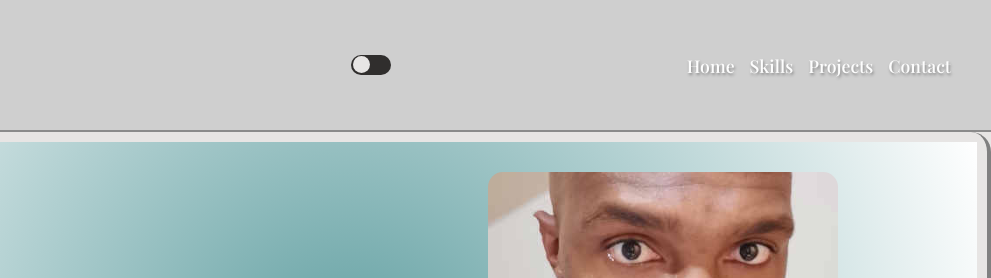
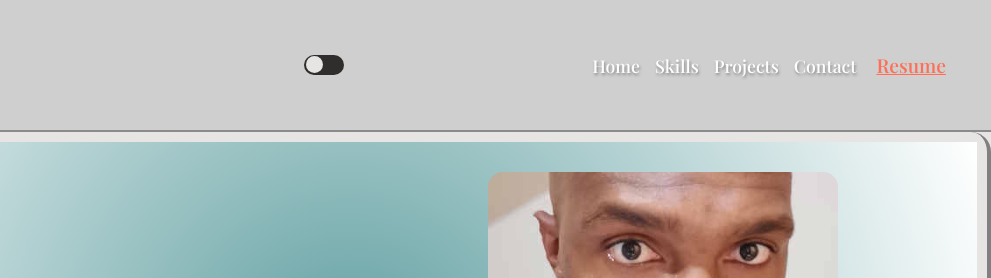
Before and after one commit to DeeBest/personal-webpage, a plain HTML site: page index.html in a window 1280 px wide. Shown: the top 278 px of the page, 289-1280 px from the left. Drawn offline with nearby package versions, Linux system fonts and the light colour scheme; a web font is replaced by a local one.

Commit message:
added button for downloading resume in the header

```diff
--- a/index.css
+++ b/index.css
@@ -7,7 +7,7 @@
   font-family: 'Playfair Display', 'Times New Roman', Times, serif;
 }
 html {
-  /* scroll-behavior: smooth; */
+  scroll-behavior: smooth;
   font-size: 1rem;
 }
 body {
@@ -134,6 +134,14 @@ header nav ul li a:hover {
 }
 header nav ul li a:active {
   color: hsl(0, 0%, 0%);
+}
+.resume-btn {
+  background-color: transparent;
+  padding: none;
+  box-shadow: none;
+  color: tomato;
+  font-size: 1.2rem;
+  text-decoration: underline;
 }
 main {
   flex: 1;
--- a/index.html
+++ b/index.html
@@ -34,12 +34,14 @@
           <li><a href="#skills">Skills</a></li>
           <li><a href="#projects">Projects</a></li>
           <li><a href="#contact">Contact</a></li>
+          <li><button class="resume-btn">Resume</button></li>
         </ul>
         <ul class="navbar-links mobile-nav">
           <li><a href="#home">Home</a></li>
           <li><a href="#skills">Skills</a></li>
           <li><a href="#projects">Projects</a></li>
           <li><a href="#contact">Contact</a></li>
+          <li><button class="resume-btn">Resume</button></li>
         </ul>
       </nav>
     </header>
--- a/index.js
+++ b/index.js
@@ -1,3 +1,4 @@
+(() => {
   const toggleBtn = document.querySelector('.toggle-btn');
   const mobileNav = document.querySelector('.mobile-nav');
 
@@ -53,7 +54,9 @@ function updateTheme() {
       hero.style.background =
         'radial-gradient(circle at 50% 50%, cadetblue, white)';
       skillsDivItem.forEach((item) => (item.style.background = 'transparent'));
-    projectsGridItem.forEach((item) => (item.style.background = 'transparent'));
+      projectsGridItem.forEach(
+        (item) => (item.style.background = 'transparent')
+      );
       contactIcon.forEach((item) => {
         item.style.boxShadow = '0px 0px 15px rgba(0, 0, 0, 0.8)';
         item.style.backgroundColor = 'transparent';
@@ -73,3 +76,19 @@ darkModeInput.addEventListener('input', () => {
   function saveThemeToLocalStorage() {
     localStorage.setItem('themeMode', JSON.stringify(darkModeInput.checked));
   }
+
+  const downloadPdf = () => {
+    // Create an <a> element
+    const link = document.createElement('a');
+    link.href = `./assets/SimphiweDladlaDevCV.pdf`;
+    link.download = 'SimphiweDladlaDevCV.pdf';
+    document.body.appendChild(link);
+    link.click();
+    document.body.removeChild(link); // Clean up
+  };
+
+  const resumeBtn = document.querySelectorAll('.resume-btn');
+  resumeBtn.forEach((btn) => {
+    btn.addEventListener('click', downloadPdf);
+  });
+})();
```
Also changed, not shown: 1 other file. Lines whose indentation alone changed are shown as unchanged.
